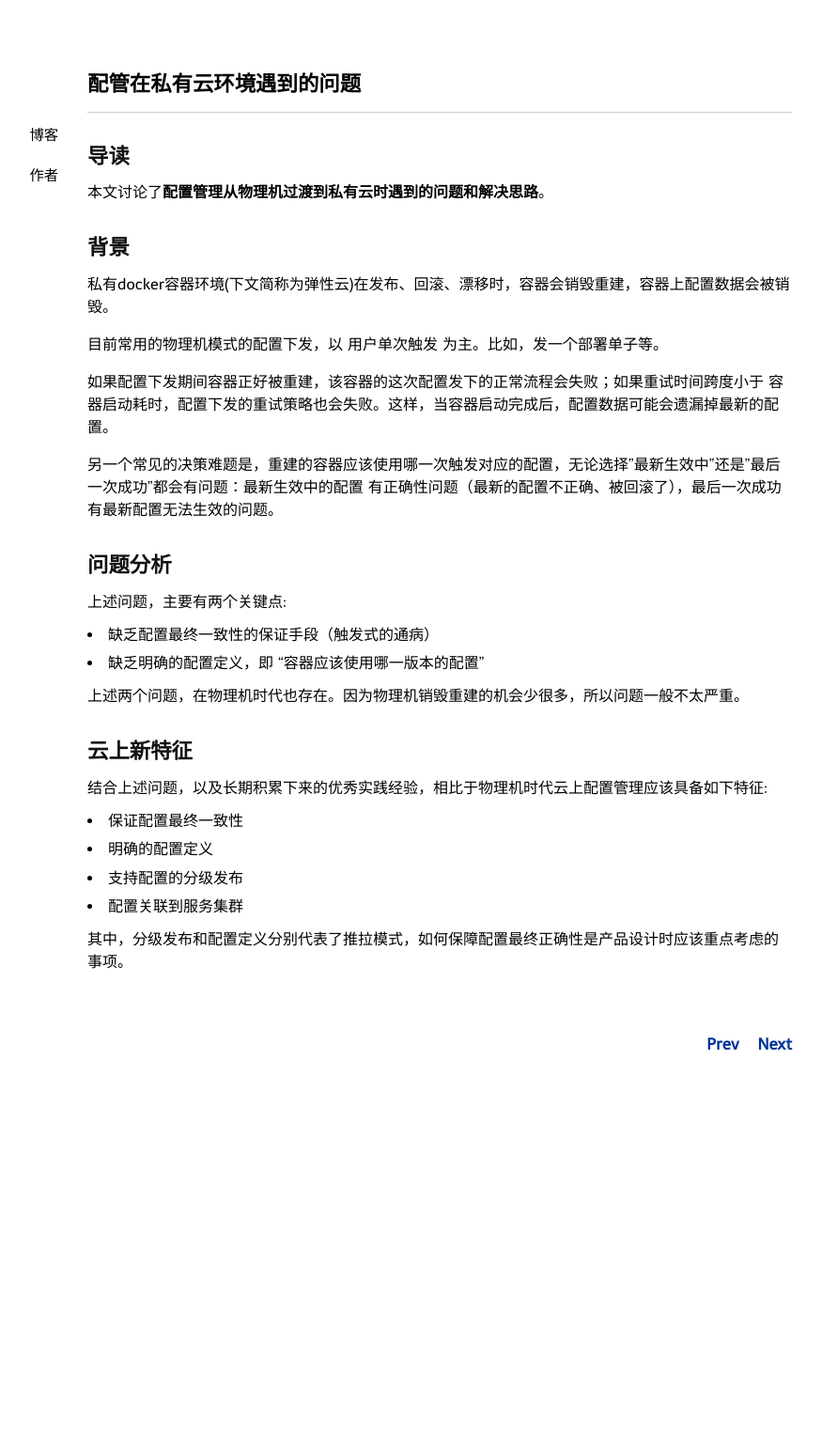
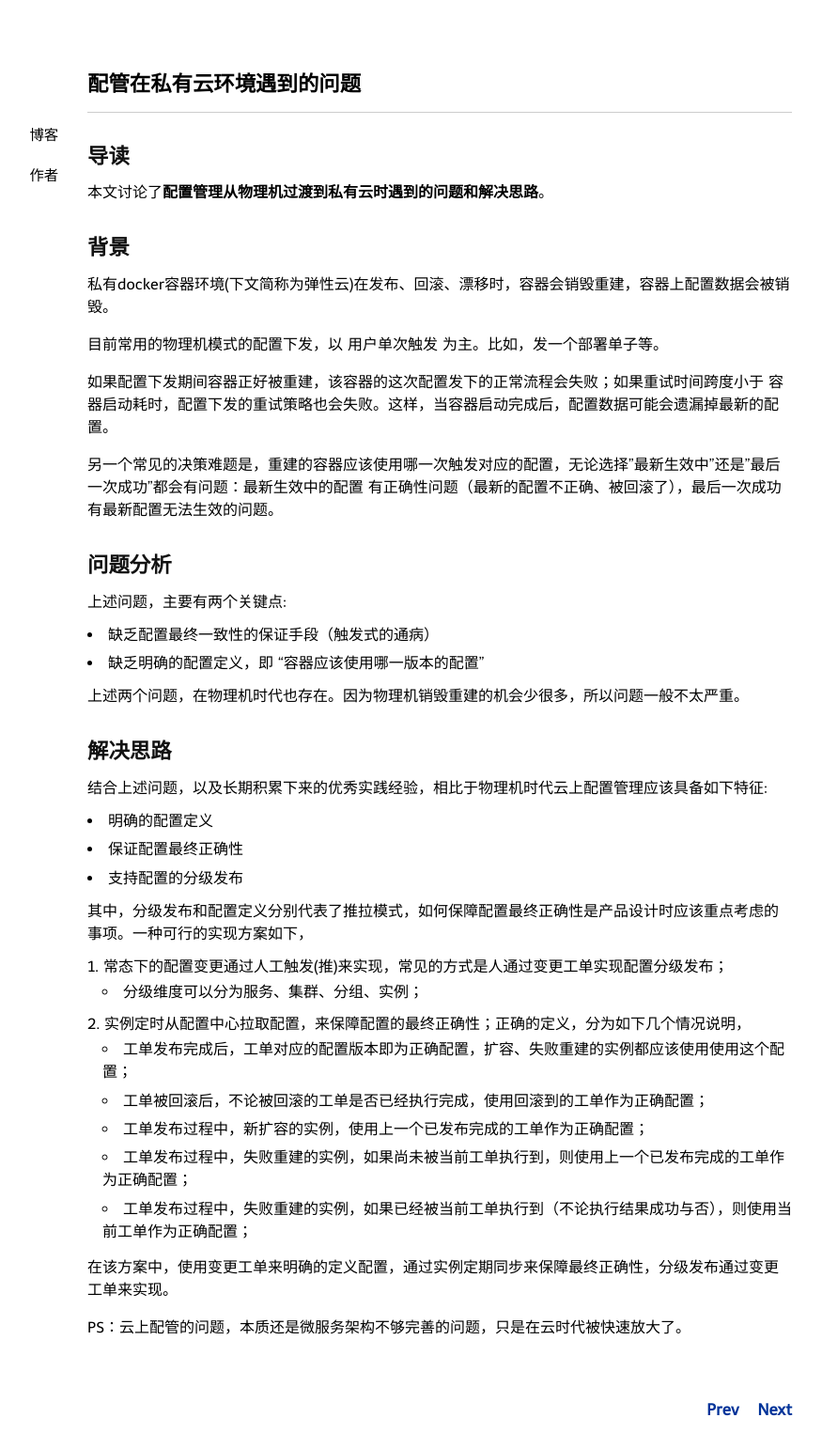
Before and after one commit to niean/niean.github.io, a Jekyll site: the page built from _posts/2018-04-01-sre-cfgcenter.markdown, in a window 1280 px wide. Shown: the whole page at 94% size, without its empty margins (172-1047 px from the left). Built offline with Jekyll 4.4.1, drawn with Linux system fonts in a browser that asks for light colours; comment, search, counter and statistics services are not loaded; before the commit the page ends 1153 px from its top, so only the background shows below that.

Commit message:
update 云上配管

```diff
--- a/_posts/2018-04-01-sre-cfgcenter.markdown
+++ b/_posts/2018-04-01-sre-cfgcenter.markdown
@@ -26,12 +26,24 @@ tags:
 
 上述两个问题，在物理机时代也存在。因为物理机销毁重建的机会少很多，所以问题一般不太严重。
 
-## 云上新特征
+## 解决思路
 结合上述问题，以及长期积累下来的优秀实践经验，相比于物理机时代云上配置管理应该具备如下特征:
 
-- 保证配置最终一致性
 - 明确的配置定义
+- 保证配置最终正确性
 - 支持配置的分级发布
-- 配置关联到服务集群
 
-其中，分级发布和配置定义分别代表了推拉模式，如何保障配置最终正确性是产品设计时应该重点考虑的事项。
+其中，分级发布和配置定义分别代表了推拉模式，如何保障配置最终正确性是产品设计时应该重点考虑的事项。一种可行的实现方案如下，
+
+1. 常态下的配置变更通过人工触发(推)来实现，常见的方式是人通过变更工单实现配置分级发布；
+    - 分级维度可以分为服务、集群、分组、实例；
+2. 实例定时从配置中心拉取配置，来保障配置的最终正确性；正确的定义，分为如下几个情况说明，
+    - 工单发布完成后，工单对应的配置版本即为正确配置，扩容、失败重建的实例都应该使用使用这个配置；
+    - 工单被回滚后，不论被回滚的工单是否已经执行完成，使用回滚到的工单作为正确配置；
+    - 工单发布过程中，新扩容的实例，使用上一个已发布完成的工单作为正确配置；
+    - 工单发布过程中，失败重建的实例，如果尚未被当前工单执行到，则使用上一个已发布完成的工单作为正确配置；
+    - 工单发布过程中，失败重建的实例，如果已经被当前工单执行到（不论执行结果成功与否），则使用当前工单作为正确配置；
+
+在该方案中，使用变更工单来明确的定义配置，通过实例定期同步来保障最终正确性，分级发布通过变更工单来实现。
+
+PS：云上配管的问题，本质还是微服务架构不够完善的问题，只是在云时代被快速放大了。
```
Also changed, not shown: _posts/2018-05-03-sre-ddcloud.markdown (+8 -5 lines).
